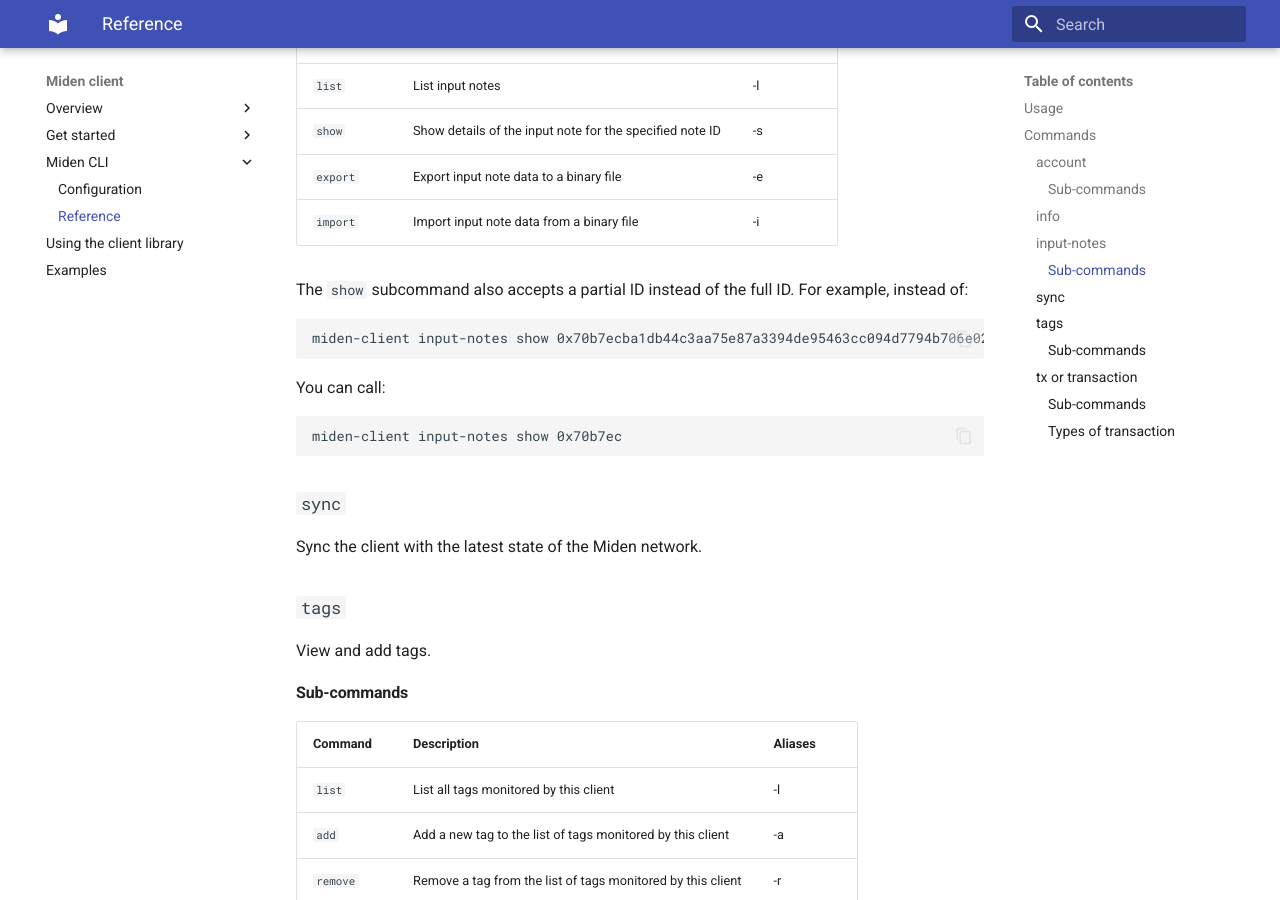
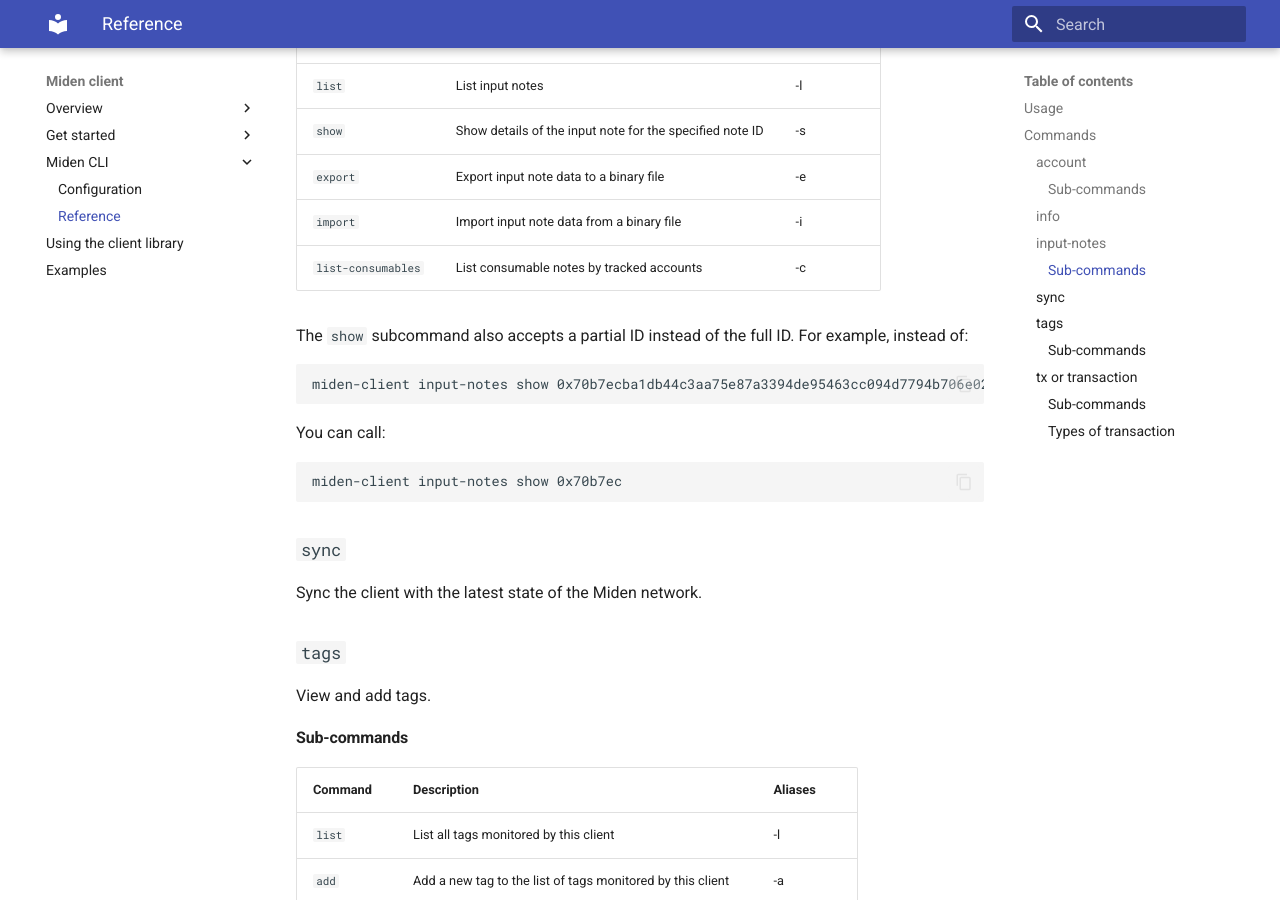
Before and after one commit to 0xPolygonMiden/miden-client, an MkDocs documentation site: the page built from docs/cli-reference.md, in a window 1280 px wide and 900 px high, scrolled down 1286 px. Built offline with MkDocs 1.6.1 and Material for MkDocs 9.7.7, drawn with Linux system fonts in a browser that asks for light colours.

Commit message:
Add documentation to cli-reference

```diff
--- a/docs/cli-reference.md
+++ b/docs/cli-reference.md
@@ -38,12 +38,13 @@
 
 #### Sub-commands
 
-| Command | Description                                                 | Aliases |
-|---------|-------------------------------------------------------------|---------|
-| `list`    | List input notes                                            | -l      |
-| `show`    | Show details of the input note for the specified note ID   | -s      |
-| `export`  | Export input note data to a binary file                    | -e      |
-| `import`  | Import input note data from a binary file                  | -i      |
+| Command           | Description                                                 | Aliases |
+|-------------------|-------------------------------------------------------------|---------|
+| `list`            | List input notes                                            | -l      |
+| `show`            | Show details of the input note for the specified note ID    | -s      |
+| `export`          | Export input note data to a binary file                     | -e      |
+| `import`          | Import input note data from a binary file                   | -i      |
+| `list-consumables`| List consumable notes by tracked accounts                   | -c      |
 
 The `show` subcommand also accepts a partial ID instead of the full ID. For example, instead of:
 
```
